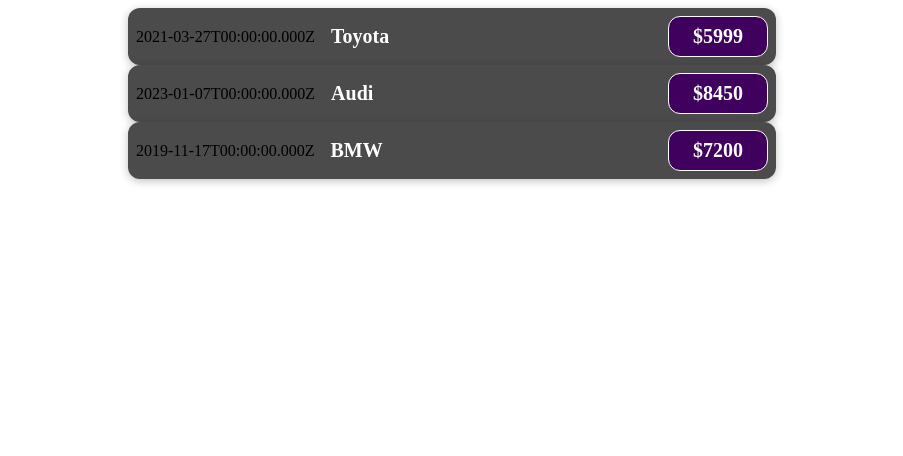
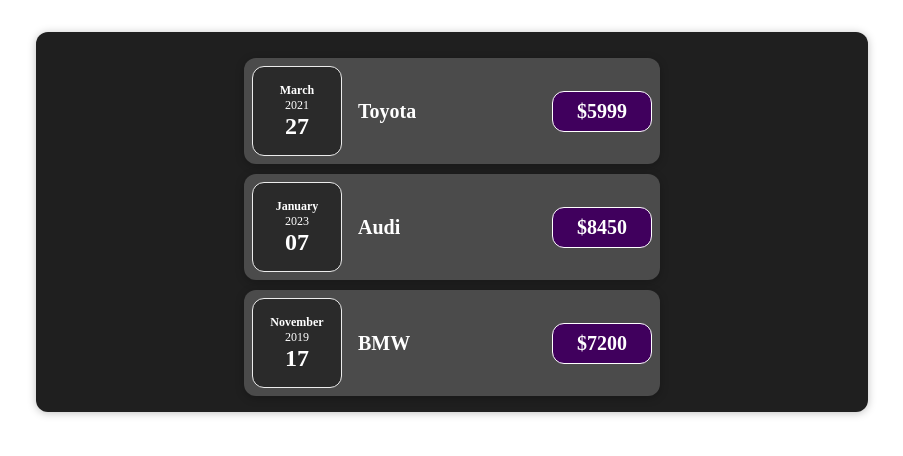
Before and after one commit to filip-ratkovic/React, a React (Create React App) app: page / in a window 1280 px wide. Shown: the top 456 px of the page, without its empty margins (188-1091 px from the left). Built offline with nearby package versions, Linux system fonts and the light colour scheme.

Commit message:
Practise Expense card

```diff
--- a/src/App.jsx
+++ b/src/App.jsx
@@ -1,27 +1,9 @@
 import React from "react";
-import FirstComponent from "./udemy/FirstComponent"
+import Expense from "./udemy/components/first/Expense";
 const App = () => {
-  const expenses = [
-    {id:1, title: "Toyota", amount: 5999, date: new Date(2021, 2, 27) },
-    {id:2, title: "Audi", amount: 8450, date: new Date(2022, 12, 7) },
-    {id:3, title: "BMW", amount: 7200, date: new Date(2018, 22, 17) }
-
-  ]
   return (
     <div>
-      <FirstComponent
-      title={expenses[0].title}
-      amount = {expenses[0].amount}
-      date = {expenses[0].date}
-      />
-      <FirstComponent
-       title={expenses[1].title}
-       amount = {expenses[1].amount}
-       date = {expenses[1].date} />
-      <FirstComponent
-       title={expenses[2].title}
-       amount = {expenses[2].amount}
-       date = {expenses[2].date}/>
+      <Expense/>
     </div>
   )
 }
--- a/src/udemy/FirstComponent.jsx
+++ /dev/null
@@ -1,19 +0,0 @@
-import React from 'react'
-import "../style/firstComponent.css"
-
-function FirstComponent(props) {
-    const {title, amount, date} = props;
-    return (
-        <div>
-            <div className="expense-item">
-                <div>{date.toISOString()}</div>
-                <div className="expense-item__description">
-                    <h2>{title}</h2>
-                    <div className="expense-item__price">${amount}</div>
-                </div>
-            </div>
-        </div>
-    )
-}
-
-export default FirstComponent
--- /dev/null
+++ b/src/udemy/components/first/Expense.jsx
@@ -0,0 +1,29 @@
+import React from "react";
+import ExpenseItem from "./ExpenseItem";
+const Expense = () => {
+  const expenses = [
+    {id:1, title: "Toyota", amount: 5999, date: new Date(2021, 2, 27) },
+    {id:2, title: "Audi", amount: 8450, date: new Date(2022, 12, 7) },
+    {id:3, title: "BMW", amount: 7200, date: new Date(2018, 22, 17) }
+
+  ]
+  return (
+    <div className="expenses">
+      <ExpenseItem
+      title={expenses[0].title}
+      amount = {expenses[0].amount}
+      date = {expenses[0].date}
+      />
+      <ExpenseItem
+       title={expenses[1].title}
+       amount = {expenses[1].amount}
+       date = {expenses[1].date} />
+      <ExpenseItem
+       title={expenses[2].title}
+       amount = {expenses[2].amount}
+       date = {expenses[2].date}/>
+    </div>
+  )
+}
+
+export default Expense;
--- /dev/null
+++ b/src/udemy/components/first/ExpenseDate.jsx
@@ -0,0 +1,17 @@
+import React from 'react'
+import '../../style/ExpenseItem.css'
+
+function ExpenseDate(props) {
+    const { date } = props
+    const month = date.toLocaleString('en-US', { month: 'long' });
+    const day = date.toLocaleString('en-US', { day: '2-digit' });
+    const year = date.getFullYear();
+    return (
+        <div className='expense-date'>
+            <div className='expense-date__month'>{month}</div>
+            <div className='expense-date__year'>{year}</div>
+            <div className='expense-date__day'>{day}</div>
+        </div>)
+}
+
+export default ExpenseDate
--- /dev/null
+++ b/src/udemy/components/first/ExpenseItem.jsx
@@ -0,0 +1,20 @@
+import React from 'react';
+import '../../style/ExpenseItem.css'
+import ExpenseDate from './ExpenseDate';
+
+function ExpenseItem(props) {
+    // const {date,title,amount} = props
+
+
+  return (
+    <div className='expense-item'>
+        <ExpenseDate date={props.date}/>
+      <div className='expense-item__description'>
+        <h2>{props.title}</h2>
+        <div className='expense-item__price'>${props.amount}</div>
+      </div>
+    </div>
+  );
+}
+
+export default ExpenseItem;
--- a/src/style/firstComponent.css
+++ b/src/udemy/style/ExpenseItem.css
@@ -1,3 +1,13 @@
+.expenses {
+  padding: 1rem;
+  background-color: rgb(31, 31, 31);
+  margin: 2rem auto;
+  width: 50rem;
+  max-width: 95%;
+  border-radius: 12px;
+  box-shadow: 0 1px 8px rgba(0, 0, 0, 0.25);
+}
+
 .expense-item {
     display: flex;
     justify-content: space-between;
@@ -9,6 +19,7 @@
     background-color: #4b4b4b;
     width: 50%;
     margin: auto;
+    margin-top: 10px;
   }
 
   .expense-item__description {
@@ -56,3 +67,30 @@
       padding: 0.5rem 1.5rem;
     }
   }
+
+  .expense-date {
+    display: flex;
+    flex-direction: column;
+    width: 5.5rem;
+    height: 5.5rem;
+    border: 1px solid #ececec;
+    background-color: #2a2a2a;
+    color: white;
+    border-radius: 12px;
+    align-items: center;
+    justify-content: center;
+  }
+
+  .expense-date__month {
+    font-size: 0.75rem;
+    font-weight: bold;
+  }
+
+  .expense-date__year {
+    font-size: 0.75rem;
+  }
+
+  .expense-date__day {
+    font-size: 1.5rem;
+    font-weight: bold;
+  }
```
Also changed, not shown: src/udemy/FormApp.jsx (deleted, +0 -10 lines), src/style/form.css (deleted).
